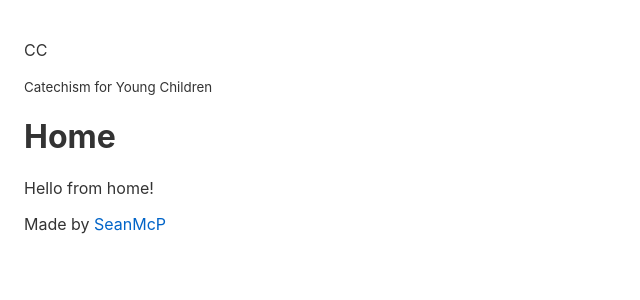
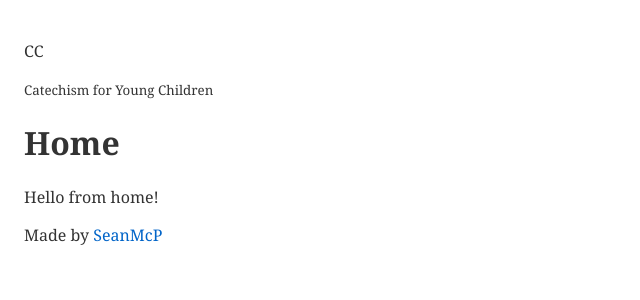
Before and after one commit to SeanMcP/cc, a Svelte app: page / in a window 1280 px wide. Shown: the top 300 px of the page, without its empty margins (0-640 px from the left). Built offline with nearby package versions, Linux system fonts and the light colour scheme.

Commit message:
Switch to serifs
Classy.

```diff
--- a/public/global.css
+++ b/public/global.css
@@ -9,7 +9,7 @@
 	margin: 0;
 	padding: 8px;
 	box-sizing: border-box;
-	font-family: -apple-system, BlinkMacSystemFont, "Segoe UI", Roboto, Oxygen-Sans, Ubuntu, Cantarell, "Helvetica Neue", sans-serif;
+	font-family: Georgia, Cambria, Cochin, Times, 'Times New Roman', serif;
 }
 
 a {
```
